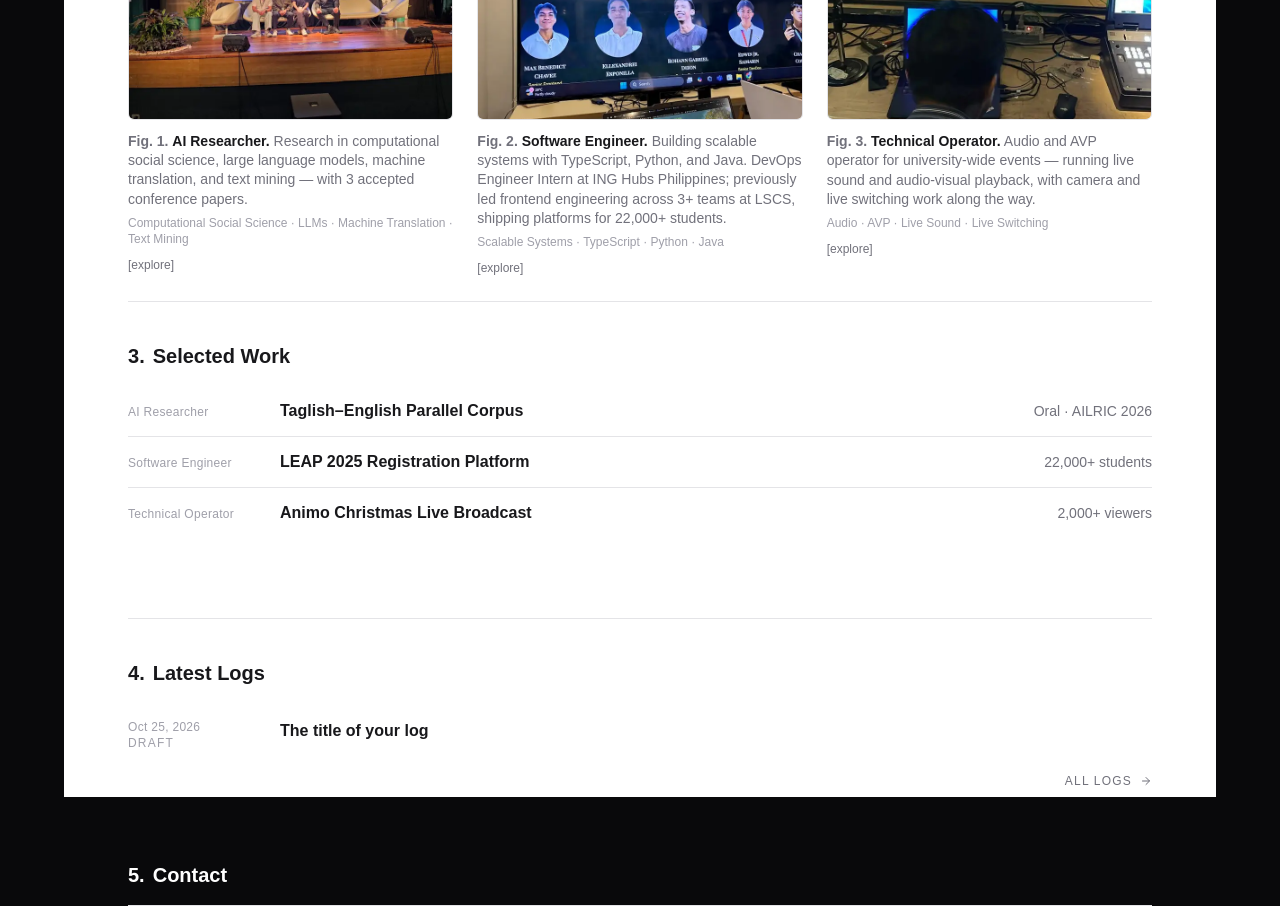
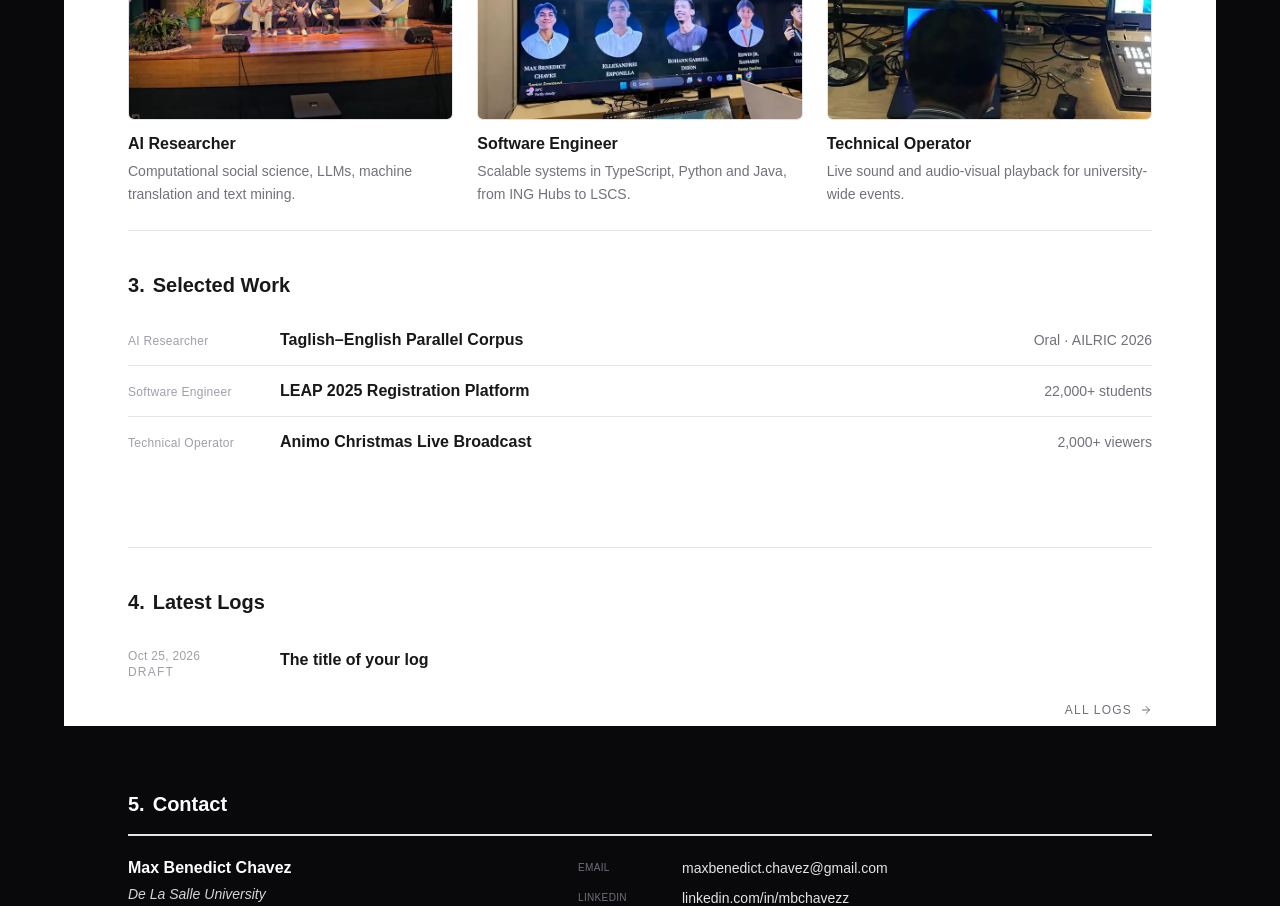
Before and after one commit to mbchavez27/mbchavezzportfolio, a React (Vite) app: page / in a window 1280 px wide. Shown: the part 1280-2186 px from the top of the page. Built offline with nearby package versions, Linux system fonts and the light colour scheme.

Commit message:
style(cards): image cards with just a linked title and one line
Drops the Fig. numbering, run-on captions, tag lines, bracketed links
and label lines from the What I Do, Featured Projects and Featured
Productions cards.

```diff
--- a/src/components/molecules/Figure.tsx
+++ b/src/components/molecules/Figure.tsx
@@ -1,21 +1,16 @@
 import type { ReactNode } from "react";
 import { motion } from "motion/react";
+import { ArrowRight } from "lucide-react";
 import { Link } from "react-router";
 import { revealOnScroll } from "@/lib/motion";
 
-type FigureLink = { readonly label: string; readonly to: string };
-
 type Props = {
-  /** The figure's number on its page ("Fig. 3."). */
-  number: number;
   image: string;
-  title: ReactNode;
+  title: string;
   /** Internal route the image and title link to. */
   to?: string;
-  /** The caption body after the title. */
-  details?: ReactNode;
-  /** Bracketed caption links, e.g. [case study]. */
-  links?: readonly FigureLink[];
+  /** One short line under the title; anything past two lines is clipped. */
+  description?: string;
   /** Position in its grid, for the staggered reveal. */
   position?: number;
 };
@@ -25,8 +20,8 @@ export function FigureGrid({ children }: { children: ReactNode }) {
   return <div className="grid grid-cols-1 sm:grid-cols-2 lg:grid-cols-3 gap-x-6 gap-y-10">{children}</div>;
 }
 
-/** A paper-style figure: a clean image with a numbered caption underneath. */
-export default function Figure({ number, image, title, to, details, links = [], position = 0 }: Props) {
+/** An image card: the linked title and one short line. */
+export default function Figure({ image, title, to, description, position = 0 }: Props) {
   const img = (
     <img
       src={image}
@@ -36,6 +31,7 @@ export default function Figure({ number, image, title, to, details, links = [],
     />
   );
   const frame = "group block aspect-[4/3] overflow-hidden rounded-md border border-primary/10";
+  const titleClass = "font-display font-semibold text-zinc-900 leading-snug";
 
   return (
     <motion.figure {...revealOnScroll({ y: 12, delay: (position % 3) * 0.06, duration: 0.45 })}>
@@ -47,24 +43,20 @@ export default function Figure({ number, image, title, to, details, links = [],
         <div className={frame}>{img}</div>
       )}
 
-      <figcaption className="mt-3 font-body font-light text-sm leading-snug text-zinc-500">
-        <span className="font-semibold text-primary">Fig. {number}.</span>{" "}
+      <figcaption className="mt-3">
         {to ? (
-          <Link to={to} className="font-semibold text-zinc-900 underline-offset-4 hover:underline hover:text-primary">
+          <Link to={to} className={`group inline-flex items-baseline gap-1.5 ${titleClass} hover:text-primary transition-colors duration-200`}>
             {title}
+            <ArrowRight
+              size={14}
+              className="shrink-0 self-center opacity-0 -translate-x-1 group-hover:opacity-100 group-hover:translate-x-0 transition-all duration-200"
+            />
           </Link>
         ) : (
-          <span className="font-semibold text-zinc-900">{title}</span>
+          <p className={titleClass}>{title}</p>
         )}
-        {details && <> {details}</>}
-        {links.length > 0 && (
-          <span className="block mt-2 space-x-3">
-            {links.map((link) => (
-              <Link key={link.label} to={link.to} className="text-xs text-primary underline-offset-4 hover:underline">
-                [{link.label}]
-              </Link>
-            ))}
-          </span>
+        {description && (
+          <p className="font-body font-light text-sm text-zinc-500 leading-relaxed line-clamp-2 mt-1">{description}</p>
         )}
       </figcaption>
     </motion.figure>
--- a/src/features/home/components/HatSelector.tsx
+++ b/src/features/home/components/HatSelector.tsx
@@ -12,18 +12,11 @@ export default function HatSelector({ hats }: { hats: readonly Hat[] }) {
         {hats.map((hat, i) => (
           <Figure
             key={hat.role}
-            number={i + 1}
             position={i}
             image={hat.image}
-            title={`${hat.role}.`}
+            title={hat.role}
             to={hat.to}
-            details={
-              <>
-                {hat.description}
-                <span className="block mt-1.5 text-xs text-zinc-400">{hat.tags.join(" · ")}</span>
-              </>
-            }
-            links={[{ label: "explore", to: hat.to }]}
+            description={hat.description}
           />
         ))}
       </FigureGrid>
--- a/src/features/home/containers/HatSelectorContainer.tsx
+++ b/src/features/home/containers/HatSelectorContainer.tsx
@@ -1,8 +1,6 @@
-import { papers, summarizePapers } from "@/features/papers";
 import HatSelector from "../components/HatSelector";
-import { otherHats, researcherHat } from "../data/home.data";
+import { hats } from "../data/home.data";
 
 export default function HatSelectorContainer() {
-  const { accepted } = summarizePapers(papers);
-  return <HatSelector hats={[researcherHat(accepted), ...otherHats]} />;
+  return <HatSelector hats={hats} />;
 }
--- a/src/features/home/data/home.data.ts
+++ b/src/features/home/data/home.data.ts
@@ -12,31 +12,22 @@ export const heroCallToAction: CallToAction = {
   Icon: BriefcaseBusiness,
 };
 
-/** The accepted-paper count comes from the papers feature, so HatSelectorContainer supplies it. */
-export function researcherHat(acceptedPapers: number): Hat {
-  return {
+export const hats: readonly Hat[] = [
+  {
     role: "AI Researcher",
-    description: `Research in computational social science, large language models, machine translation, and text mining — with ${acceptedPapers} accepted conference ${acceptedPapers === 1 ? "paper" : "papers"}.`,
-    tags: ["Computational Social Science", "LLMs", "Machine Translation", "Text Mining"],
+    description: "Computational social science, LLMs, machine translation and text mining.",
     image: aiResearcherImg,
     to: "/papers",
-  };
-}
-
-export const otherHats: readonly Hat[] = [
+  },
   {
     role: "Software Engineer",
-    description:
-      "Building scalable systems with TypeScript, Python, and Java. DevOps Engineer Intern at ING Hubs Philippines; previously led frontend engineering across 3+ teams at LSCS, shipping platforms for 22,000+ students.",
-    tags: ["Scalable Systems", "TypeScript", "Python", "Java"],
+    description: "Scalable systems in TypeScript, Python and Java, from ING Hubs to LSCS.",
     image: softwareEngineerImg,
     to: "/projects",
   },
   {
     role: "Technical Operator",
-    description:
-      "Audio and AVP operator for university-wide events — running live sound and audio-visual playback, with camera and live switching work along the way.",
-    tags: ["Audio", "AVP", "Live Sound", "Live Switching"],
+    description: "Live sound and audio-visual playback for university-wide events.",
     image: technicalOperatorImg,
     to: "/productions",
   },
--- a/src/features/home/domain/home.domain.ts
+++ b/src/features/home/domain/home.domain.ts
@@ -3,7 +3,6 @@ import type { LucideIcon } from "lucide-react";
 export type Hat = {
   readonly role: string;
   readonly description: string;
-  readonly tags: readonly string[];
   readonly image: string;
   readonly to: string;
 };
--- a/src/features/productions/components/FeaturedProductions.tsx
+++ b/src/features/productions/components/FeaturedProductions.tsx
@@ -10,16 +10,10 @@ export default function FeaturedProductions({ productions }: { productions: read
         {productions.map((production, i) => (
           <Figure
             key={production.title}
-            number={i + 1}
             position={i}
             image={production.image}
-            title={`${production.title}.`}
-            details={
-              <>
-                {production.role}, {production.organization} ({production.date}).{" "}
-                {production.responsibilities.join("; ")}.
-              </>
-            }
+            title={production.title}
+            description={`${production.role} · ${production.date}`}
           />
         ))}
       </FigureGrid>
--- a/src/features/projects/components/FeaturedProjects.tsx
+++ b/src/features/projects/components/FeaturedProjects.tsx
@@ -15,19 +15,11 @@ export default function FeaturedProjects({ items }: { items: readonly ProjectCar
         {items.map(({ project, caseStudyHref }, i) => (
           <Figure
             key={project.title}
-            number={i + 1}
             position={i}
             image={project.image}
-            title={`${project.title}.`}
+            title={project.title}
             to={caseStudyHref}
-            details={
-              <>
-                {project.role} · <span className="text-primary">@</span>
-                {project.domain}. {project.summary}
-                <span className="block mt-1.5 text-xs text-zinc-400">{project.tags.join(" · ")}</span>
-              </>
-            }
-            links={[{ label: "case study", to: caseStudyHref }]}
+            description={project.role}
           />
         ))}
       </FigureGrid>
```
